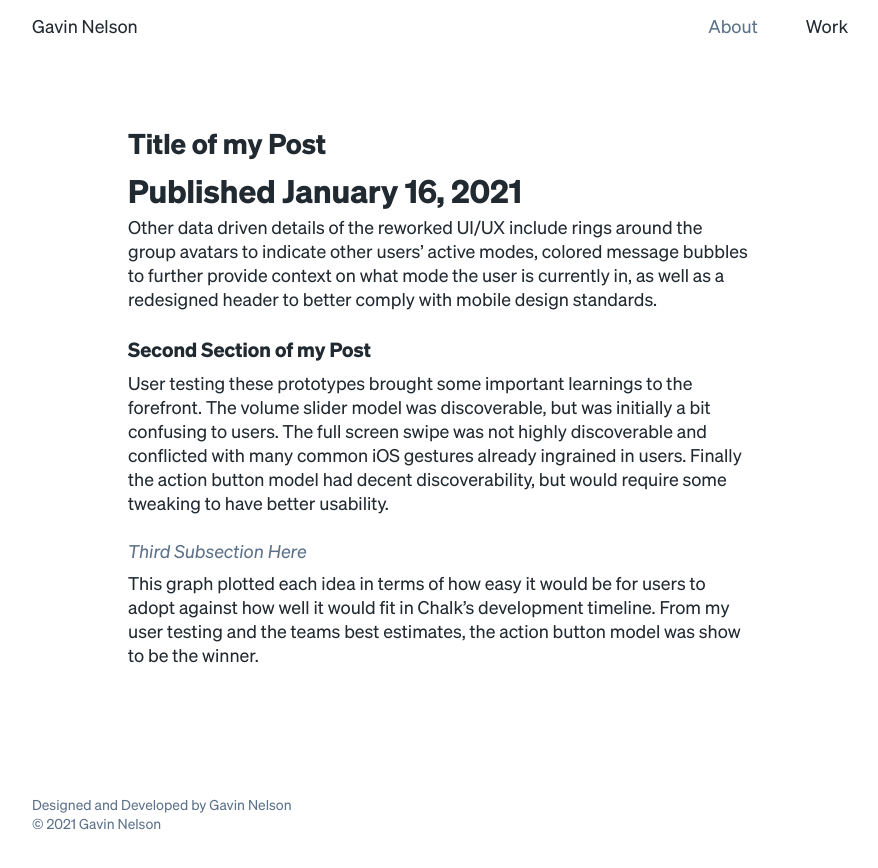
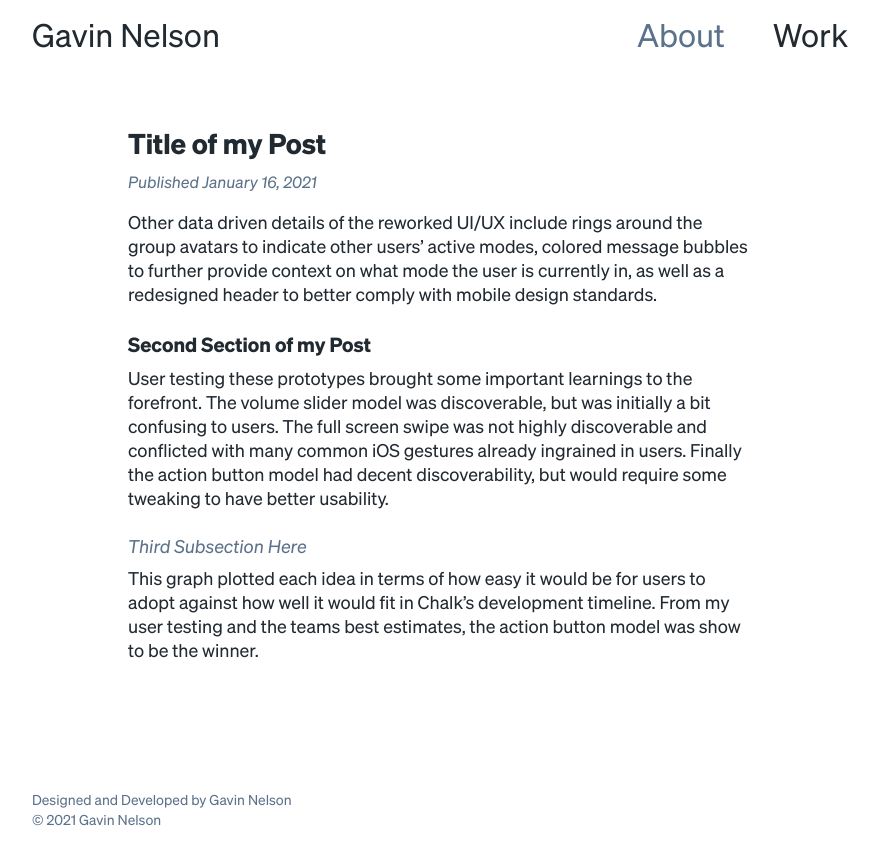
Before and after one commit to gavinmn/nelson.co, a Next.js app: page /typography in a window 1280 px wide. Shown: the top 868 px of the page, without its empty margins (200-1078 px from the left). Built offline with nearby package versions, Linux system fonts and the light colour scheme.

Commit message:
added in font size variables

```diff
--- a/src/components/caption.js
+++ b/src/components/caption.js
@@ -3,7 +3,7 @@ import styled from "styled-components"
 import { device } from "../components/device"
 
 const StyledText = styled.p`
-  font-size: 14px;
+  font-size: var(--font-xs);
   line-height: 20px;
   font-weight: normal;
   font-style: italic;
@@ -11,7 +11,7 @@ const StyledText = styled.p`
   color: var(--text-secondary);
 
   @media ${device.desktop} {
-    font-size: 16px;
+    font-size: var(--font-xs);
     line-height: 24px;
     font-weight: normal;
     font-style: italic;
@@ -20,6 +20,6 @@ const StyledText = styled.p`
   }
 `
 
-const Caption = props => <StyledText>{props.children}</StyledTexts>
+const Caption = props => <StyledText>{props.children}</StyledText>
 
 export default Caption
--- a/src/components/globalstyle.js
+++ b/src/components/globalstyle.js
@@ -4,6 +4,8 @@ export const GlobalStyle = createGlobalStyle`
 	* {
  		margin:0;
   		padding:0;
+		  font-feature-settings: "kern" 1,"liga" 1,"onum" 1;
+		  -webkit-font-smoothing: antialiased;
 	}
 
 	html {
@@ -22,7 +24,7 @@ export const GlobalStyle = createGlobalStyle`
 		--blue-primary: #007AFF;
 		--blue-secondary: rgba(10,122,255,.1);
 
-		// used for button hover states and logo (can remove)
+		// used for button hover states and logo
 		--color-primary: #212931;
 		--logo-primary: #212931;
 
@@ -33,6 +35,19 @@ export const GlobalStyle = createGlobalStyle`
 		--color-experts-secondary: #F1FBF3;
 
 		--github-text: #24292E;
+
+		--font-xs: 14px;
+		--font-s: 16px;
+		--font-m: 18px;
+		--font-l: 26px;
+
+		@media only screen and (min-width: 722px) {
+			--font-xs: 16px;
+			--font-s: 18px;
+			--font-m: 20px;
+			--font-l: 28px;
+		}
+
 
 		@media(prefers-color-scheme: dark) {
 
--- a/src/pages/typography.js
+++ b/src/pages/typography.js
@@ -5,11 +5,12 @@ import PostWrapper from "../components/postwrapper"
 import CustomImage from "../components/customimage"
 import StyledLink from "../components/styledlink"
 import { device } from "../components/device"
+import Caption from "../components/caption"
 
 const Typography = props => (
   <PostWrapper title="" subtitle="" time="">
     <h1>Title of my Post</h1>
-    <h4>Published January 16, 2021</h4>
+    <Caption>Published January 16, 2021</Caption>
     <p>
       Other data driven details of the reworked UI/UX include rings around the
       group avatars to indicate other users’ active modes, colored message
--- a/src/styles/fonts.css
+++ b/src/styles/fonts.css
@@ -26,20 +26,20 @@
 }
 
 h1 {
-  font-size: 26px;
+  font-size: var(--font-l);
   line-height: 30px;
   margin-bottom: 0.5rem;
 }
 
 h2 {
-  font-size: 18px;
+  font-size: var(--font-m);
   line-height: 24px;
   font-weight: bold;
   margin: 1.25rem 0 0.5rem 0;
 }
 
 h3 {
-  font-size: 16px;
+  font-size: var(--font-s);
   line-height: 24px;
   font-style: italic;
   font-weight: normal;
@@ -49,7 +49,7 @@ h3 {
 
 p,
 li {
-  font-size: 16px;
+  font-size: var(--font-s);
   line-height: 24px;
 }
 
@@ -59,13 +59,13 @@ a {
   font-weight: normal;
 }
 
-code {
+/* code {
   font-size: 14px;
   color: var(--text-secondary);
   background-color: var(--bg-secondary);
   padding: 0.15rem 0.2rem;
   border-radius: 4px;
-}
+} */
 
 ul {
   list-style-type: disc;
@@ -83,20 +83,20 @@ li::marker {
 
 @media only screen and (min-width: 722px) {
   h1 {
-    font-size: 28px;
+    font-size: var(--font-l);
     line-height: 36px;
     margin-bottom: 0.25rem;
   }
 
   h2 {
-    font-size: 20px;
+    font-size: var(--font-m);
     line-height: 28px;
     font-weight: bold;
     margin: 0.75rem 0 0.25rem 0;
   }
 
   h3 {
-    font-size: 18px;
+    font-size: var(--font-s);
     line-height: 24px;
     font-style: italic;
     font-weight: normal;
@@ -106,22 +106,26 @@ li::marker {
 
   p,
   li {
-    font-size: 18px;
+    font-size: var(--font-s);
     line-height: 24px;
   }
 
   a {
-    font-size: 18px;
     text-decoration: none;
-    color: #8b8f9b;
+    color: var(--text-secondary);
   }
-  code {
+
+  a:hover {
+    text-decoration: underline;
+  }
+
+  /* code {
     font-size: 16px;
     color: var(--text-secondary);
     background-color: var(--bg-secondary);
     padding: 0.15rem 0.2rem;
     border-radius: 4px;
-  }
+  } */
 
   ul > li {
     margin-left: 1rem;
```
